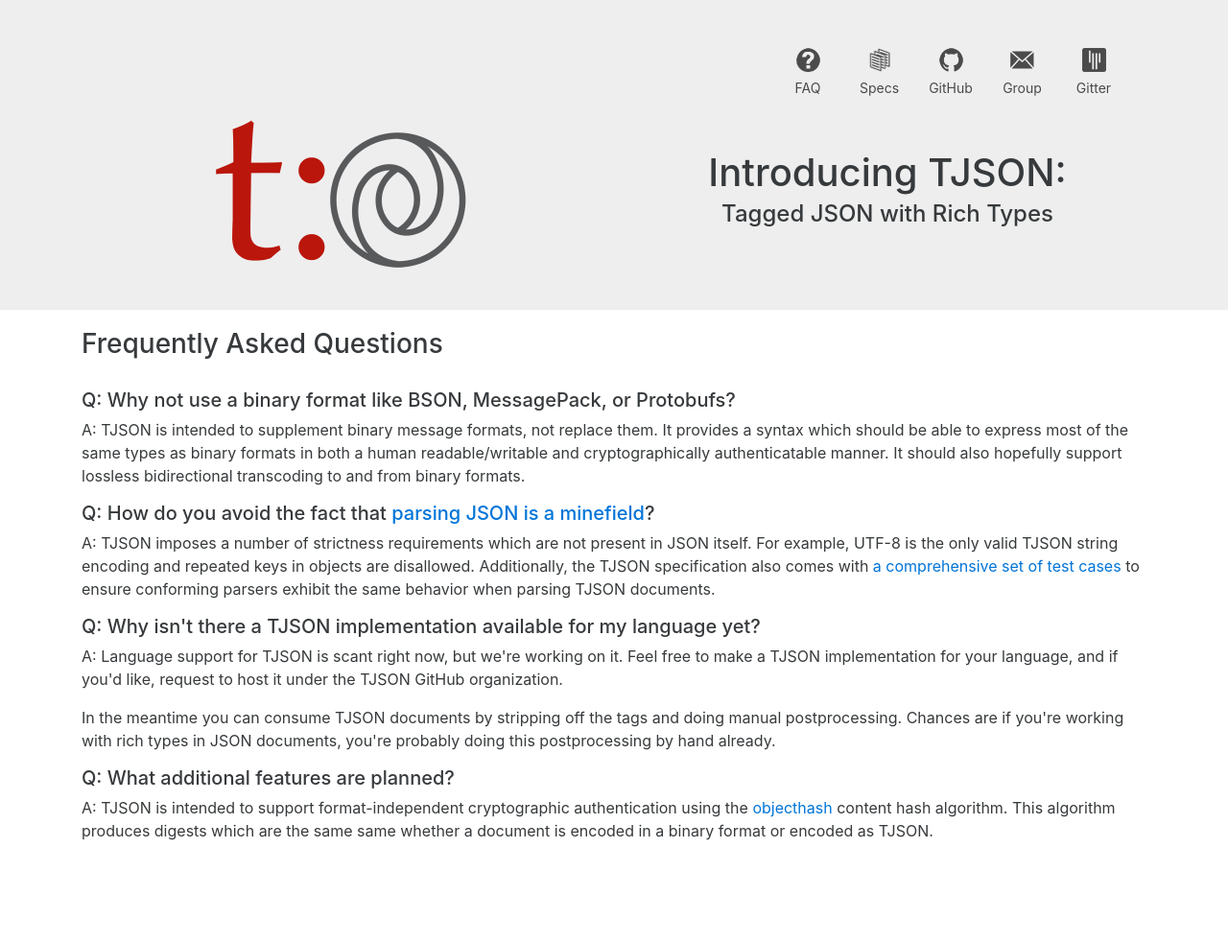
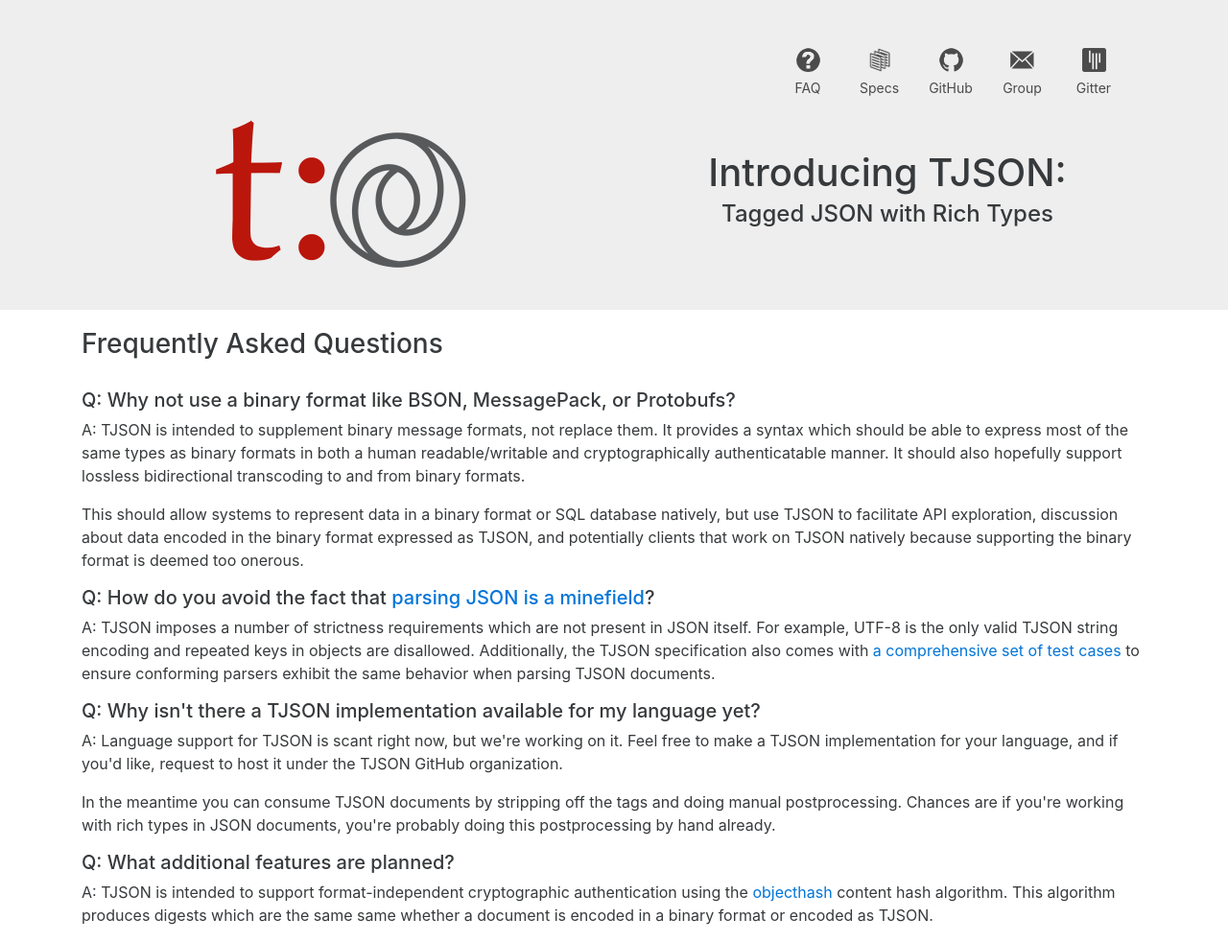
Before and after one commit to tjson/tjson.github.io, a Jekyll site: the page built from faq.html, in a window 1280 px wide. Shown: the whole page at 96% size. Built offline with Jekyll 4.4.1, drawn with Linux system fonts in a browser that asks for light colours; before the commit the page ends 900 px from its top, so only the background shows below that.

Commit message:
Expand first FAQ entry

```diff
--- a/faq.html
+++ b/faq.html
@@ -17,6 +17,12 @@
   as binary formats in both a human readable/writable and cryptographically
   authenticatable manner. It should also hopefully support lossless bidirectional
   transcoding to and from binary formats.
+</p>
+<p>
+  This should allow systems to represent data in a binary format or SQL database
+  natively, but use TJSON to facilitate API exploration, discussion about data
+  encoded in the binary format expressed as TJSON, and potentially clients that
+  work on TJSON natively because supporting the binary format is deemed too onerous.
 </p>
 
 <h5>
```
